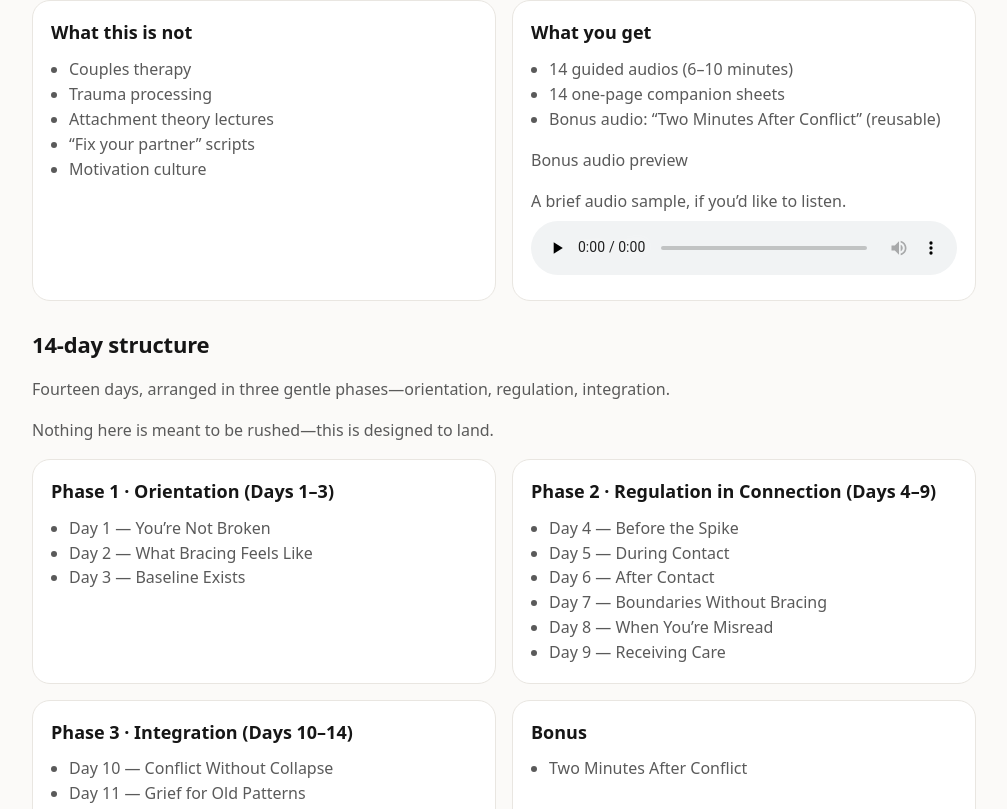
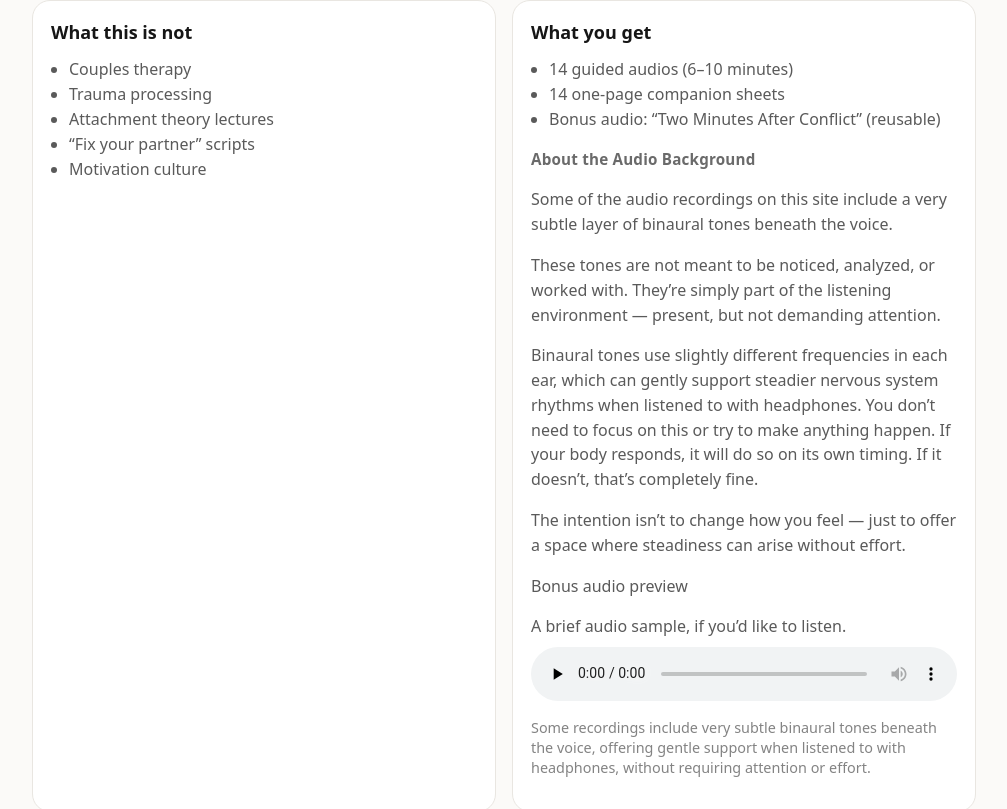
Before and after one commit to Dav3B12/quiet-reset-site, a Next.js app: page / in a window 1280 px wide. Shown: the part 1131-1940 px from the top of the page, without its empty margins (136-1143 px from the left). Built offline with nearby package versions, Linux system fonts and the light colour scheme.

Commit message:
Add binaural note and audio background section

```diff
--- a/src/app/globals.css
+++ b/src/app/globals.css
@@ -70,4 +70,22 @@ h2{ font-size:22px; margin:0 0 10px; letter-spacing:-.2px; }
 }
 @media (max-width:860px){
   .outline{ grid-template-columns:1fr; }
+
 }
+.audioNote{
+  margin-top: 10px;
+  font-size: 0.9rem;
+  line-height: 1.4;
+  opacity: 0.75;
+}
+
+.audioAbout{
+  margin-top: 14px;
+}
+
+.audioAboutTitle{
+  margin: 0 0 8px 0;
+  font-size: 0.95rem;
+  letter-spacing: .2px;
+  opacity: .9;
+}
--- a/src/app/page.tsx
+++ b/src/app/page.tsx
@@ -88,6 +88,26 @@ export default function Page() {
             <li>Bonus audio: “Two Minutes After Conflict” (reusable)</li>
           </ul>
           <div style={{ marginTop: "16px" }}>
+          <div className="audioAbout">
+  <h4 className="audioAboutTitle">About the Audio Background</h4>
+
+  <p className="muted">
+    Some of the audio recordings on this site include a very subtle layer of binaural tones beneath the voice.
+  </p>
+
+  <p className="muted">
+    These tones are not meant to be noticed, analyzed, or worked with. They’re simply part of the listening environment — present, but not demanding attention.
+  </p>
+
+  <p className="muted">
+    Binaural tones use slightly different frequencies in each ear, which can gently support steadier nervous system rhythms when listened to with headphones. You don’t need to focus on this or try to make anything happen. If your body responds, it will do so on its own timing. If it doesn’t, that’s completely fine.
+  </p>
+
+  <p className="muted">
+    The intention isn’t to change how you feel — just to offer a space where steadiness can arise without effort.
+  </p>
+</div>
+
   <p className="muted" style={{ marginBottom: "4px" }}>
     Bonus audio preview
   </p>
@@ -106,7 +126,12 @@ export default function Page() {
     />
     Your browser does not support the audio element.
   </audio>
+
+  <p className="audioNote">
+    Some recordings include very subtle binaural tones beneath the voice, offering gentle support when listened to with headphones, without requiring attention or effort.
+  </p>
 </div>
+
         </Card>
       </section>
 
--- a/src/components/CTA.tsx
+++ b/src/components/CTA.tsx
@@ -1,3 +1,4 @@
+<a className="btn secondary" href="#outline">14-day outline</a>
 export default function CTA({
     href,
     children,
--- a/src/lib/config.ts
+++ b/src/lib/config.ts
@@ -5,6 +5,6 @@ export const SITE = {
   description:
     "Love shouldn’t require bracing. A contained 14-day nervous-system reset for people who love deeply — and end up holding their breath.",
   gumroadUrl: "https://bromaghim.gumroad.com/l/okaeut",
-  price: "$79",
+  price: "$19",
   locale: "en_US",
 };
```
Also changed, not shown: 1 other file (tests, documents, lock files or other folders).
